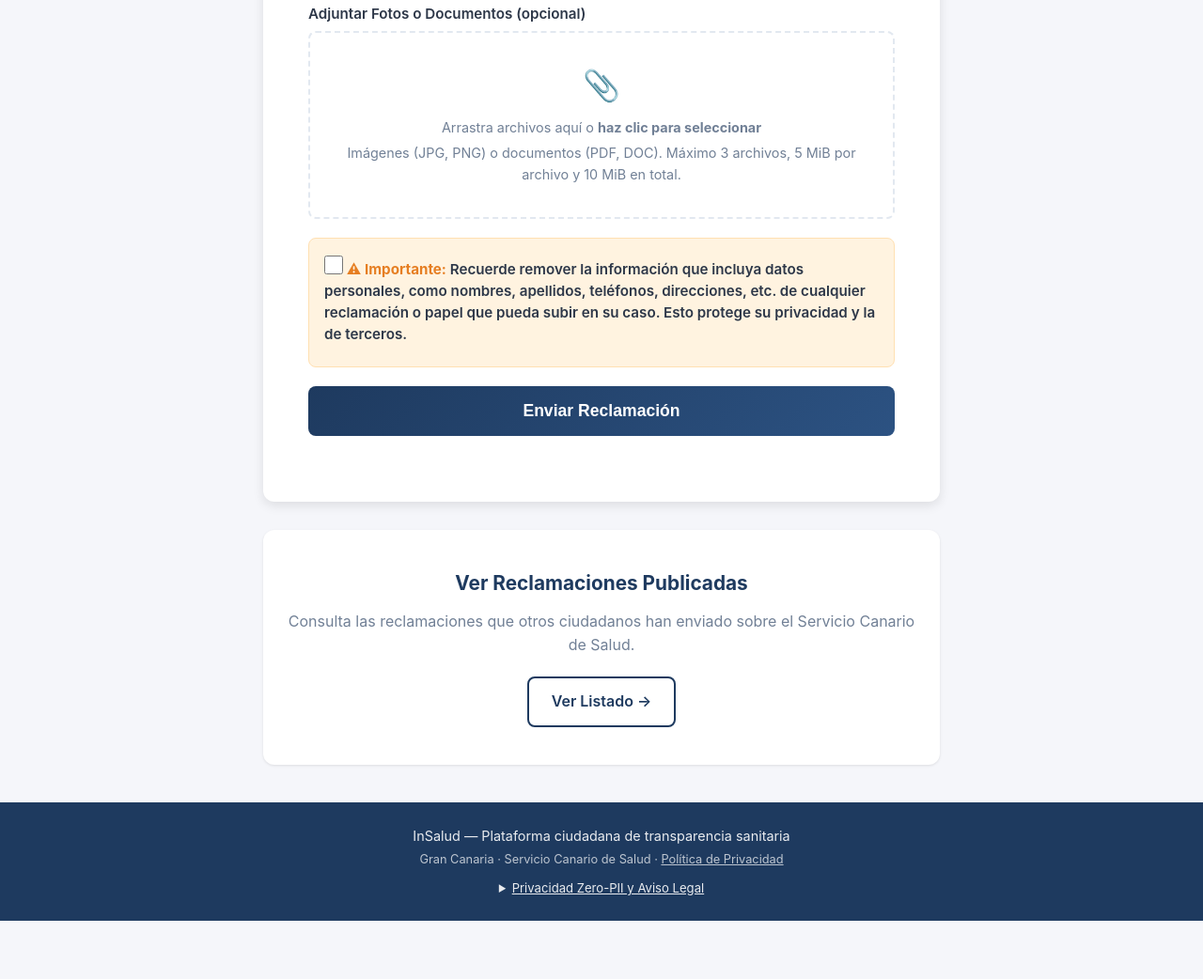
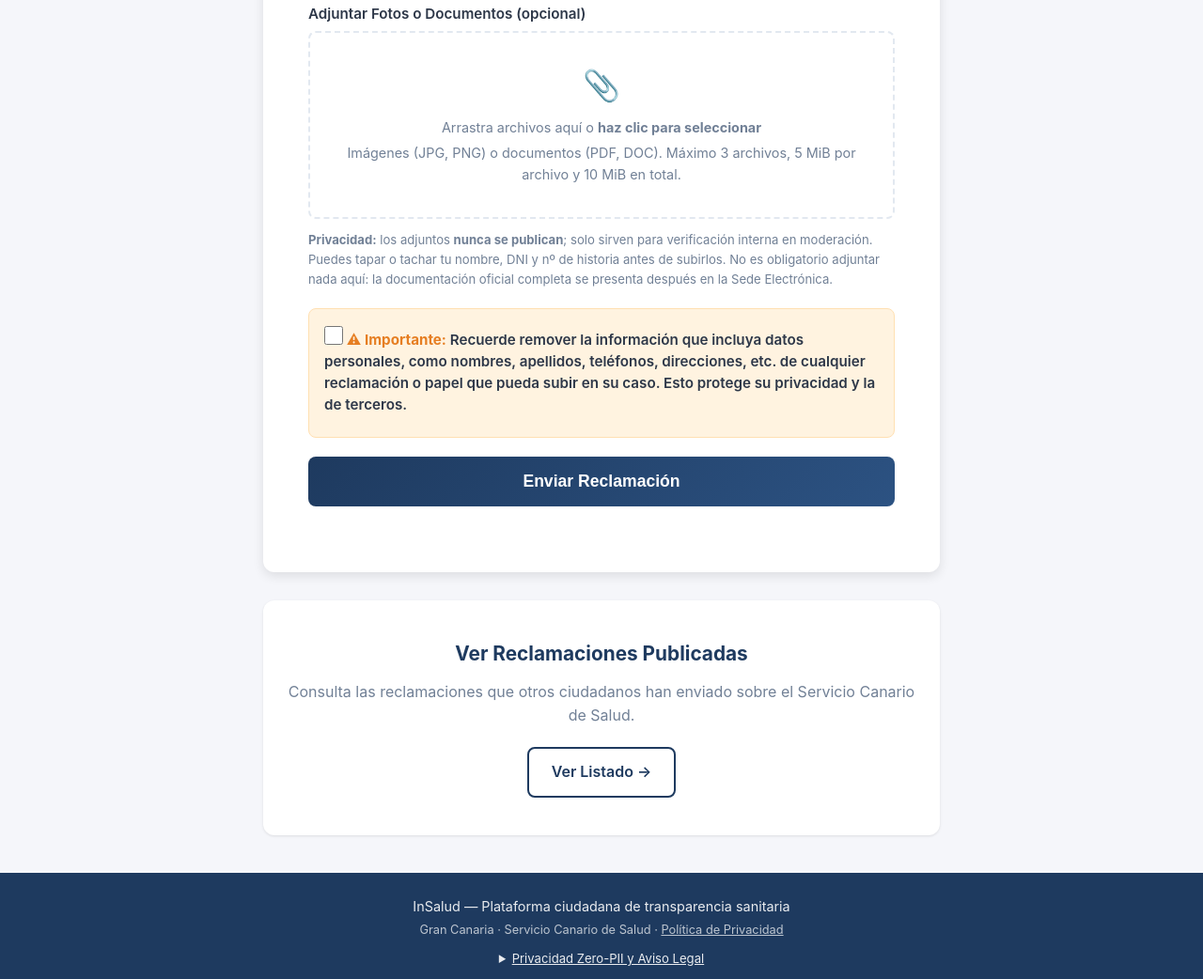
Before and after one commit to D4vRAM369/InSalud, a plain HTML site: page index.html in a window 1280 px wide. Shown: the part 1695-2737 px from the top of the page at 94% size. Before the commit the page ends 2675 px from the top, so only its background shows below. Drawn offline with nearby package versions, Linux system fonts and the light colour scheme.

Commit message:
docs(ui): clarify attachment privacy and data minimization in form

```diff
--- a/index.html
+++ b/index.html
@@ -223,6 +223,9 @@
             </div>
           </div>
           <div id="fileList" class="file-list"></div>
+          <span class="help-text">
+            <strong>Privacidad:</strong> los adjuntos <strong>nunca se publican</strong>; solo sirven para verificación interna en moderación. Puedes tapar o tachar tu nombre, DNI y nº de historia antes de subirlos. No es obligatorio adjuntar nada aquí: la documentación oficial completa se presenta después en la Sede Electrónica.
+          </span>
         </div>
 
         <!-- Disclaimer -->
```
